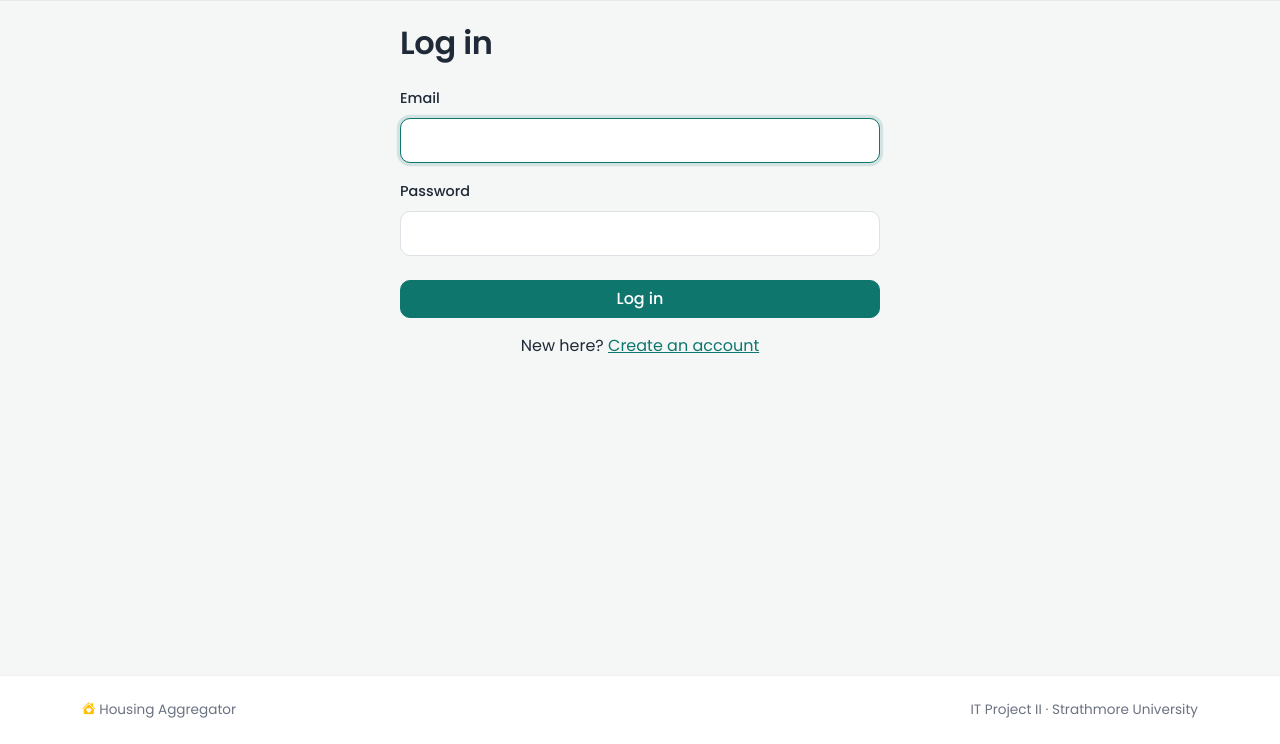
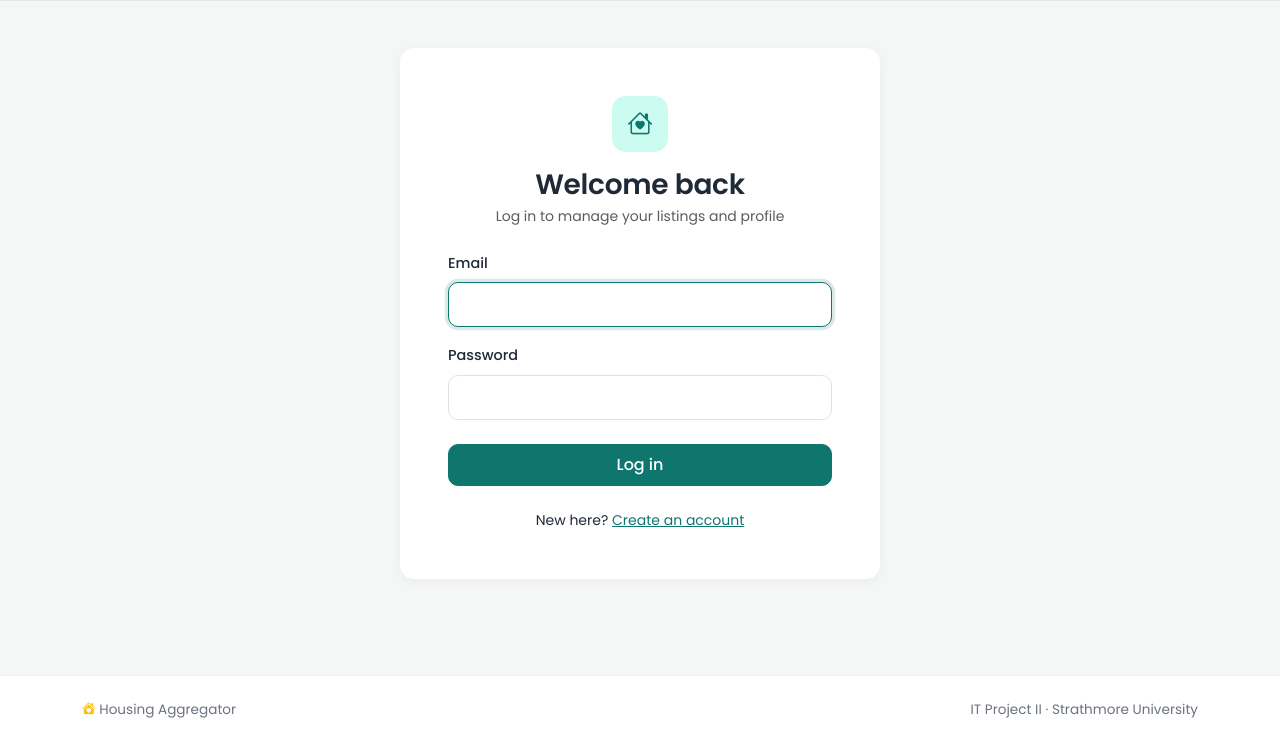
Before and after one commit to j-kingz/Housing-Aggregator-Project-, a Flask app: page /login in a window 1280 px wide. Shown: the part 56-800 px from the top of the page. Run offline with Flask 3, Linux system fonts and the light colour scheme.

Commit message:
login card

```diff
--- a/app/templates/auth/login.html
+++ b/app/templates/auth/login.html
@@ -1,8 +1,13 @@
 {% extends "base.html" %}
 {% block title %}Log in{% endblock %}
 {% block content %}
-<div class="auth-box mx-auto">
-  <h2 class="mb-4">Log in</h2>
+<div class="auth-box mx-auto my-md-4">
+  <div class="panel p-4 p-md-5">
+    <div class="text-center mb-4">
+      <span class="icon-box mb-3"><i class="bi bi-house-heart"></i></span>
+      <h3 class="mb-1">Welcome back</h3>
+      <p class="text-muted small mb-0">Log in to manage your listings and profile</p>
+    </div>
 
     <form method="post">
       <input type="hidden" name="csrf_token" value="{{ csrf_token() }}">
@@ -15,9 +20,10 @@
         <label class="form-label" for="password">Password</label>
         <input type="password" id="password" name="password" class="form-control" required>
       </div>
-    <button type="submit" class="btn btn-primary w-100">Log in</button>
+      <button type="submit" class="btn btn-primary w-100 py-2">Log in</button>
     </form>
 
-  <p class="mt-3 text-center">New here? <a href="{{ url_for('auth.register') }}">Create an account</a></p>
+    <p class="mt-4 mb-0 text-center small">New here? <a href="{{ url_for('auth.register') }}">Create an account</a></p>
+  </div>
 </div>
 {% endblock %}
```
Lines whose indentation alone changed are shown as unchanged.
